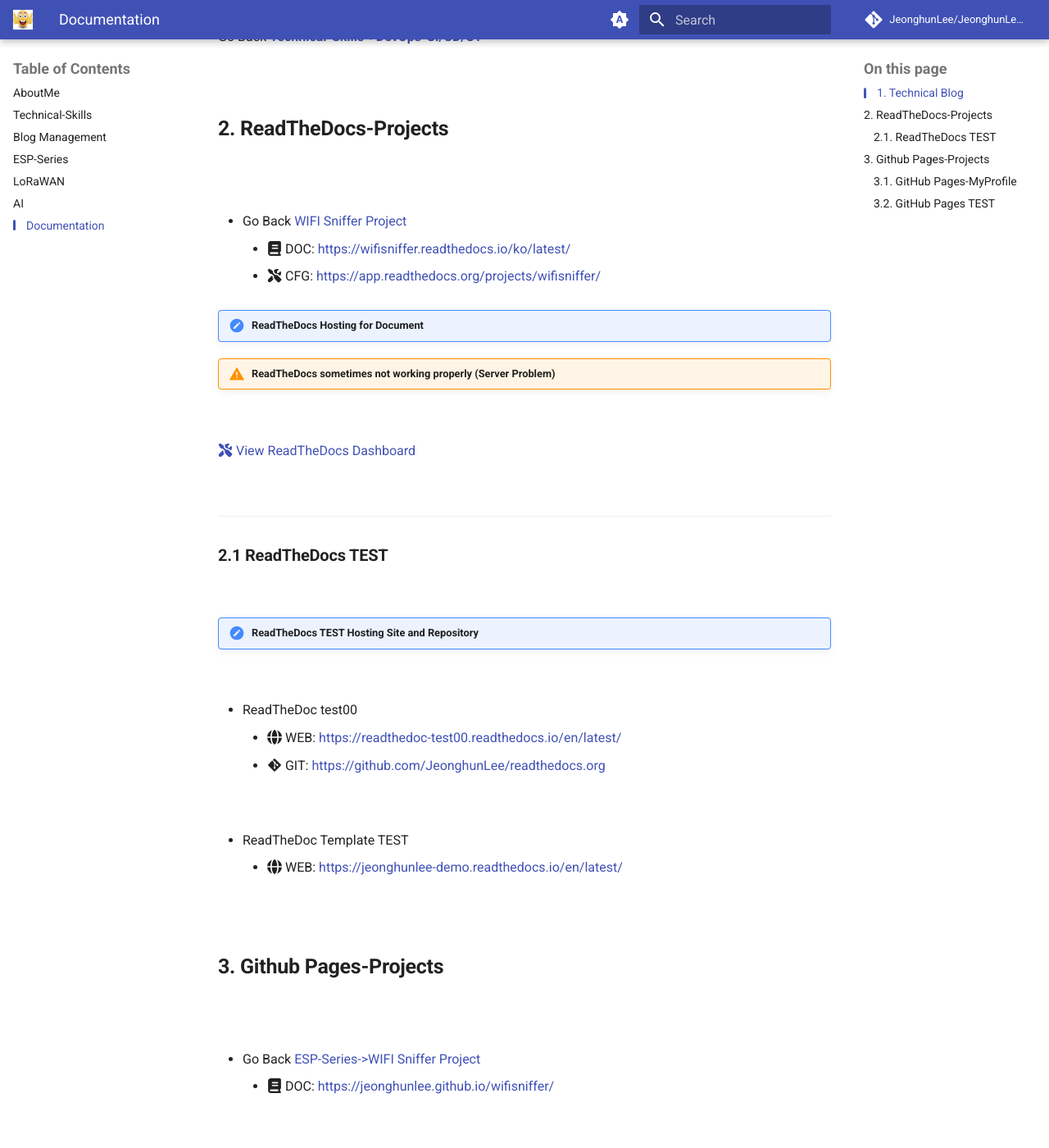
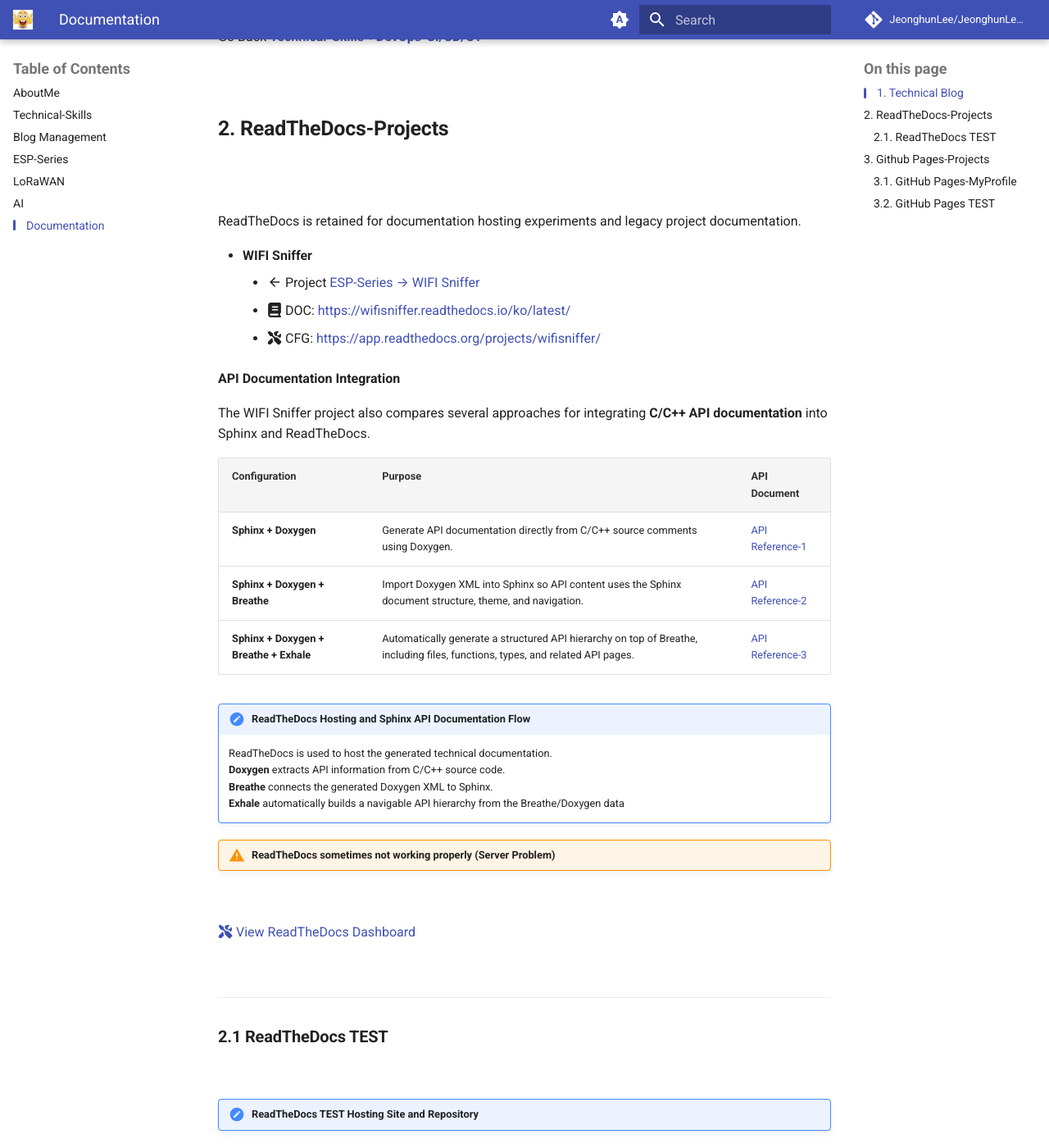
Before and after one commit to JeonghunLee/JeonghunLee.github.io, an MkDocs documentation site: the page built from docs/project_documentation.md, in a window 1280 px wide and 1400 px high, scrolled down 662 px. Shown: the whole window at 82% size. Built offline with MkDocs 1.6.1 and Material for MkDocs 9.7.7, drawn with Linux system fonts in a browser that asks for light colours; comment, search, counter and statistics services are not loaded.

Commit message:
enhance API documentation section with integration details and links for Sphinx and Doxygen

```diff
--- a/docs/project_documentation.md
+++ b/docs/project_documentation.md
@@ -28,14 +28,31 @@
 <br>
 <br>
 
+ReadTheDocs is retained for documentation hosting experiments and legacy project documentation.
 
-* Go Back [WIFI Sniffer Project](project_esp_series.md#wifi-sniffer-esp32-s3)
-    - :fontawesome-solid-book: DOC: https://wifisniffer.readthedocs.io/ko/latest/
-    - :fontawesome-solid-screwdriver-wrench: CFG: https://app.readthedocs.org/projects/wifisniffer/
+* **WIFI Sniffer**
+    * :material-arrow-left: Project [ESP-Series → WIFI Sniffer](project_esp_series.md#wifi-sniffer-esp32-s3)
+    * :fontawesome-solid-book: DOC: https://wifisniffer.readthedocs.io/ko/latest/
+    * :fontawesome-solid-screwdriver-wrench: CFG: https://app.readthedocs.org/projects/wifisniffer/
 
 
-!!! note "ReadTheDocs Hosting for Document"
+**API Documentation Integration**
 
+The WIFI Sniffer project also compares several approaches for integrating **C/C++ API documentation** into Sphinx and ReadTheDocs.
+
+
+| Configuration | Purpose | API Document |
+|---|---|---|
+| **Sphinx + Doxygen** | Generate API documentation directly from C/C++ source comments using Doxygen. | [API Reference-1](https://wifisniffer.readthedocs.io/ko/latest/api_sphinx_doxygen.html) |
+| **Sphinx + Doxygen + Breathe** | Import Doxygen XML into Sphinx so API content uses the Sphinx document structure, theme, and navigation. | [API Reference-2](https://wifisniffer.readthedocs.io/ko/latest/api_sphinx_doxygen_breathe.html) |
+| **Sphinx + Doxygen + Breathe + Exhale** | Automatically generate a structured API hierarchy on top of Breathe, including files, functions, types, and related API pages. | [API Reference-3](https://wifisniffer.readthedocs.io/ko/latest/api/api_root.html) |
+
+
+!!! note "ReadTheDocs Hosting and Sphinx API Documentation Flow"
+    ReadTheDocs is used to host the generated technical documentation.
+    **Doxygen** extracts API information from C/C++ source code.
+    **Breathe** connects the generated Doxygen XML to Sphinx.
+    **Exhale** automatically builds a navigable API hierarchy from the Breathe/Doxygen data
 
 !!! Warning "ReadTheDocs sometimes not working properly (Server Problem)"
 
```
